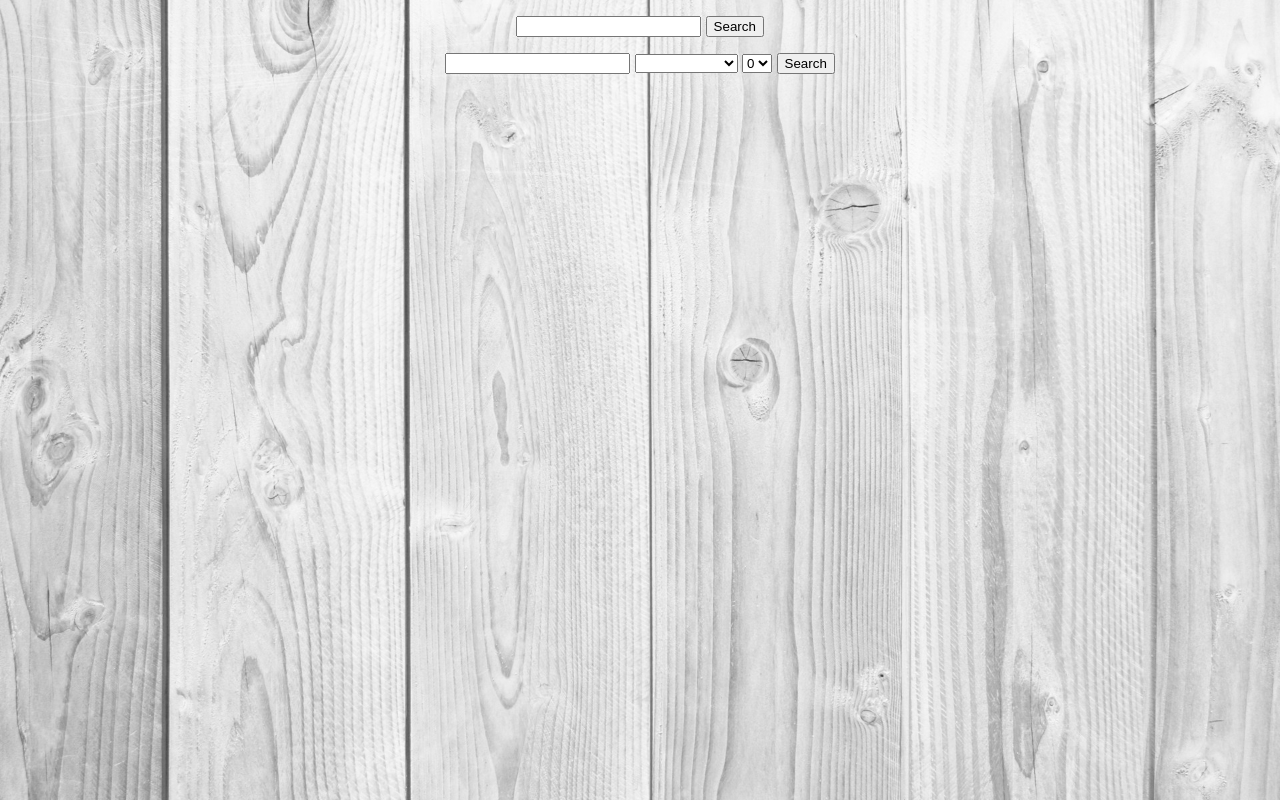
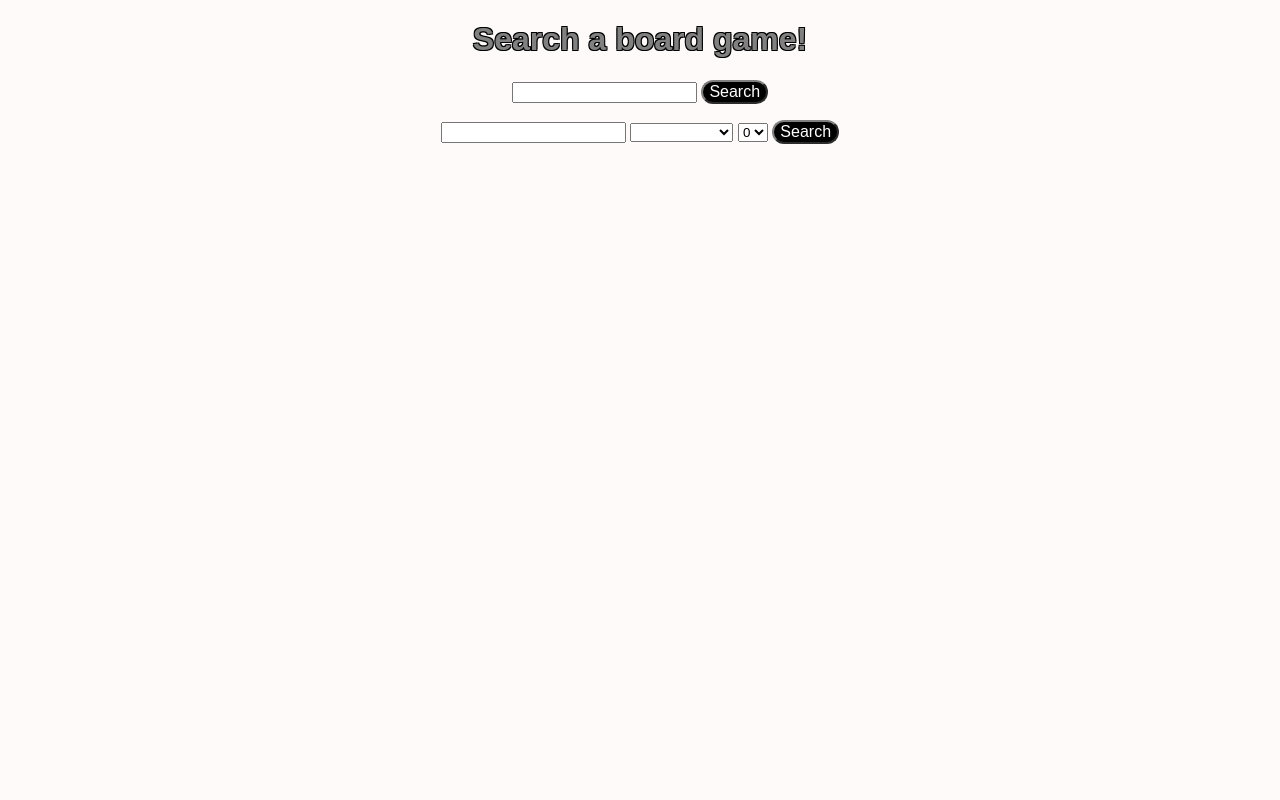
Before and after one commit to CsiPA0723/NTPSearch, a plain HTML site: page index.html in a window 1280 px wide. Drawn offline with Linux system fonts and the light colour scheme.

Commit message:
szovegek_ricsicsinálta

```diff
--- a/index.html
+++ b/index.html
@@ -7,6 +7,9 @@
         <script src="script.js"></script>
     </head>
     <body onload="init()">
+        <p>
+            <h1>Search a board game!</h1>
+        </p>
         <p>
             <input id="game-search" type="text" />
             <button id="button-game-search" onclick="gameSearch()">Search</button>
--- a/style.css
+++ b/style.css
@@ -4,43 +4,28 @@
 
 body {
     text-align: center;
-    background-image: url("backg.jpg");
+    background-color: snow;
     background-repeat: no-repeat;
-    background-size: 100%;
+    background-size: 150%;
 }
 
 p {
     font-size: 100%;
 }
 
-.style2 {
-    text-align: right;
-    border-width: 1px;
+button{
+    font-size:100%;
+    border-color: gray;
+    color: white;
+    background-color:black;
+    border-radius: 15px;
 }
 
-.style4 {
-    text-align: center;
+h1{
+    color: gray;
+    text-shadow:
+    -1px -1px 0 #000,
+    1px -1px 0 #000,
+    -1px 1px 0 #000,
+    1px 1px 0 #000;
 }
-
-.style5 {
-    border-style: solid;
-    border-width: 1px;
-    background-color: #C0C0C0;
-}
-
-.style6 {
-    border-width: 1px;
-}
-
-.style7 {
-    text-align: center;
-    border-width: 1px;
-}
-
-.style8 {
-    background-color: #C0C0C0;
-}
-
-.style9 {
-    font-size: medium;
-}
```
